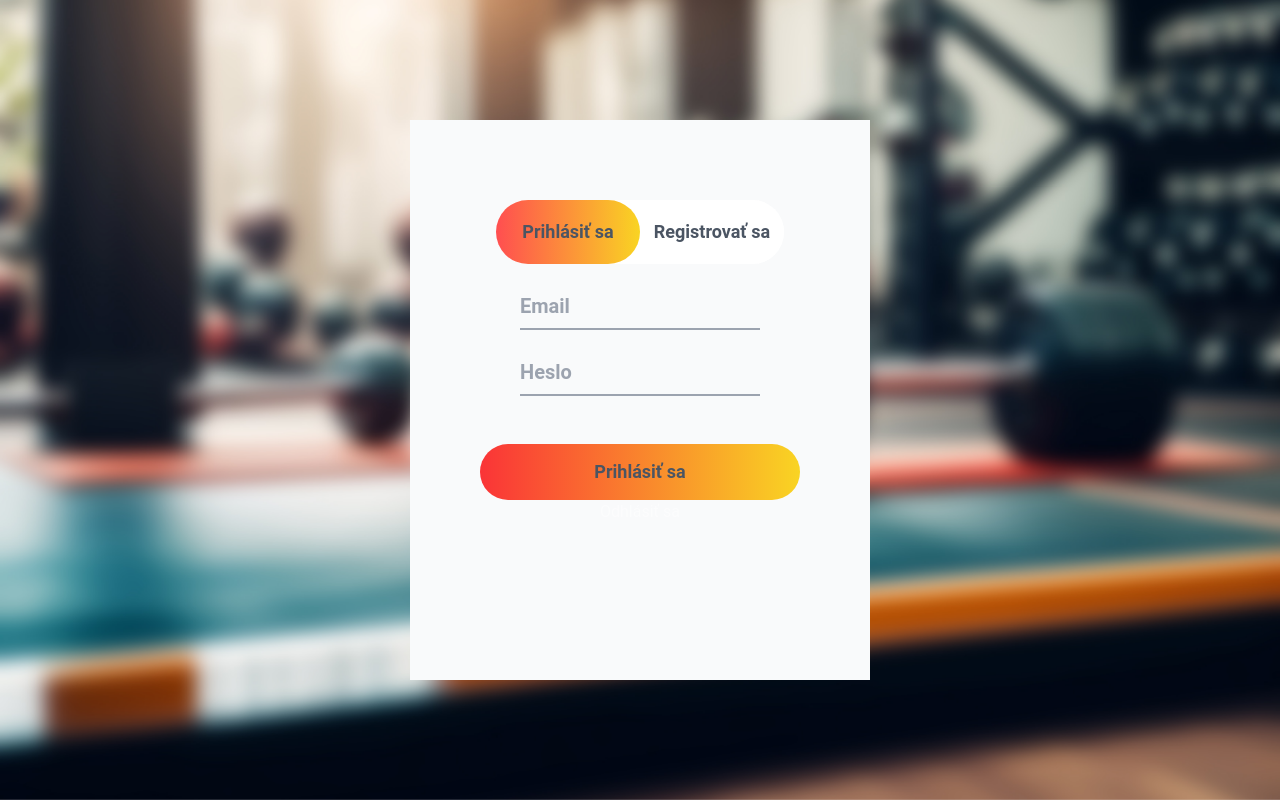
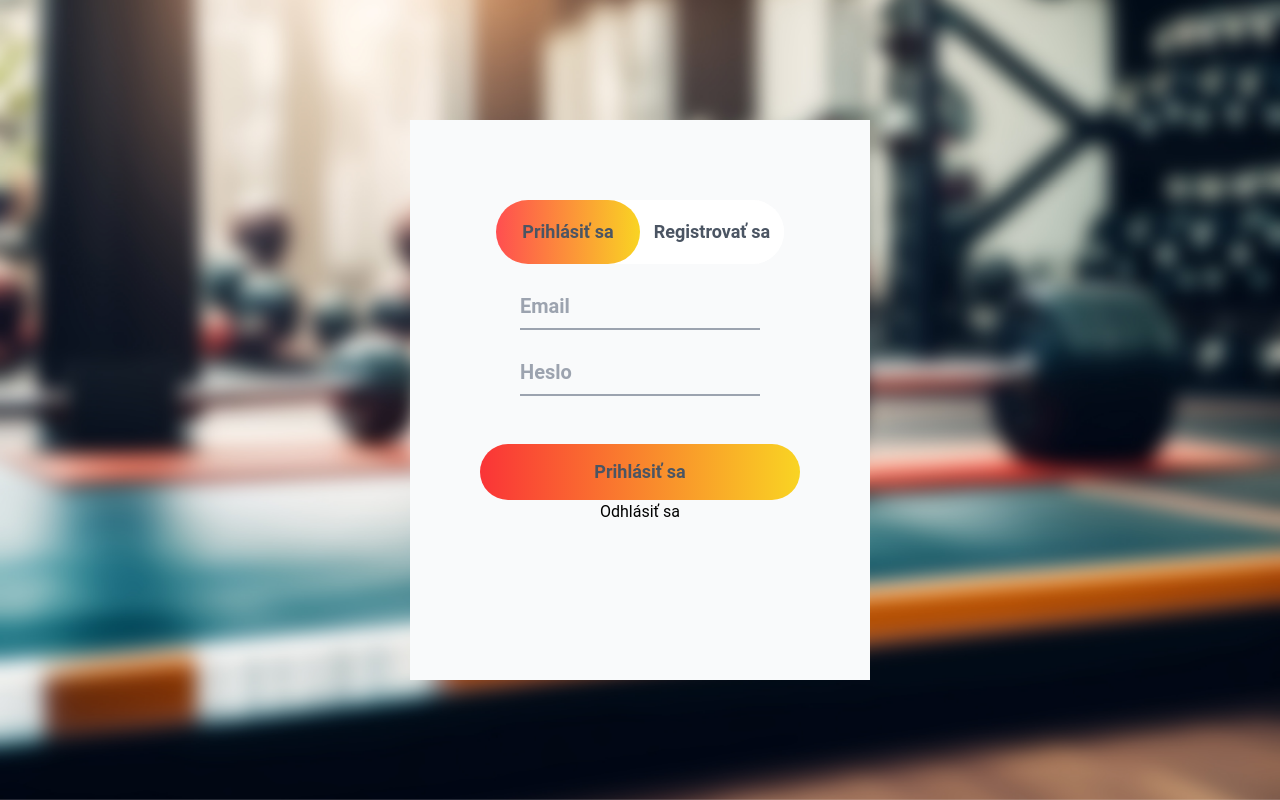
Before and after one commit to mrOtoM/booking-app, a Vue app: page / in a window 1280 px wide. Built offline with nearby package versions, Linux system fonts and the light colour scheme; no server answers.

Commit message:
Improve tailwind main.css logic

```diff
--- a/src/assets/css/main.css
+++ b/src/assets/css/main.css
@@ -2,53 +2,20 @@
 @tailwind components;
 @tailwind utilities;
 
-@import url('https://fonts.googleapis.com/css2?family=Comfortaa:wght@400;600;700&family=Nunito:wght@200;300;400;600&family=Roboto:ital,wght@0,100;0,300;0,400;0,500;0,700;0,900;1,100;1,300;1,400;1,500;1,700;1,900&display=swap');
-
-:root {
-  --main-color: #ff0;
-  --light-white: rgba(255, 255, 255, 0.5);
-  --light-black: rgba(0, 0, 0, 0.3);
-  --light-bg: rgba(255, 255, 255, 0.1);
-  --white: #fff;
-  --black: #000;
-  --light-blue: rgb(241 245 249);
+@layer components {
+  .input {
+    @apply rounded border border-slate-200 px-4 py-3 text-sm leading-none shadow-sm transition-colors duration-300 placeholder:text-slate-500 hover:border-slate-400 focus:border-emerald-500 focus:outline-none focus:ring-[0.1px] focus:ring-emerald-500 hover:focus:border-emerald-500;
   }
 
-* {
-  font-family: 'Roboto', sans-serif;
-  margin: 0;
-  padding: 0;
-  box-sizing: border-box;
-  outline: none;
-  border: none;
-  text-decoration: none;
+  h1 {
+    @apply text-2xl font-bold text-slate-600;
   }
 
-html {
-  /* font-size: 62.5%; */
-  overflow-x: hidden;
-  scroll-behavior: smooth;
-  scroll-padding-top: 5rem;
+  h2 {
+    @apply text-xl font-semibold text-slate-600;
   }
 
-*::selection {
-  background-color: var(--main-color);
-  color: var(--black);
+  p {
+    @apply text-slate-500;
   }
-
-*::-webkit-scrollbar {
-  height: 0.5rem;
-  width: 1rem;
 }
-
-*::-webkit-scrollbar-track {
-  background-color: transparent;
-}
-
-*::-webkit-scrollbar-thumb {
-  background-color: var(--white);
-}
-
-body {
-  color: var(--light-white);
-}
--- a/tailwind.config.js
+++ b/tailwind.config.js
@@ -1,6 +1,9 @@
 module.exports = {
   content: ['./index.html', './src/**/*.{vue,js,ts,jsx,tsx}'],
   theme: {
+    fontFamily: {
+      sans: ['Roboto, sans-serif'],
+    },
     extend: {
       colors: {
         'border-color-light': '#d1d5db', // gray-300
@@ -11,6 +14,9 @@ module.exports = {
         'text-secondary': '#6c757d',
         'text-test': '#872b7d',
       },
+      height: {
+        screen: '100dvh',
+      },
     },
   },
   plugins: [],
```
Lines whose indentation alone changed are shown as unchanged.
